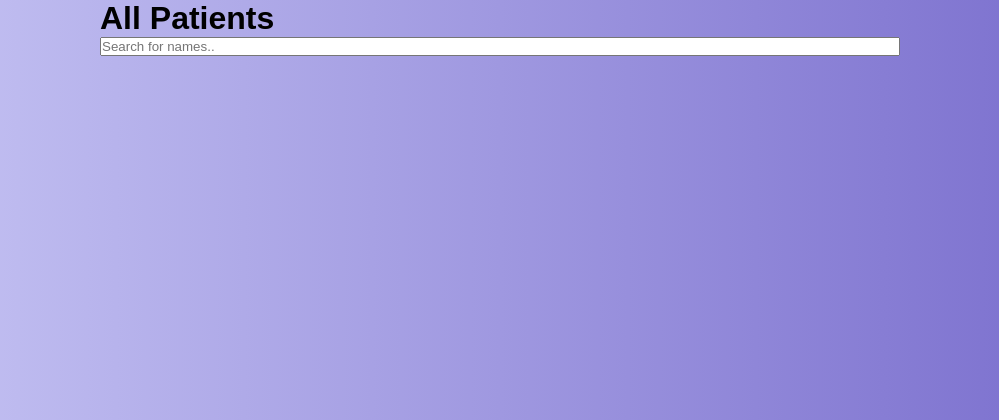
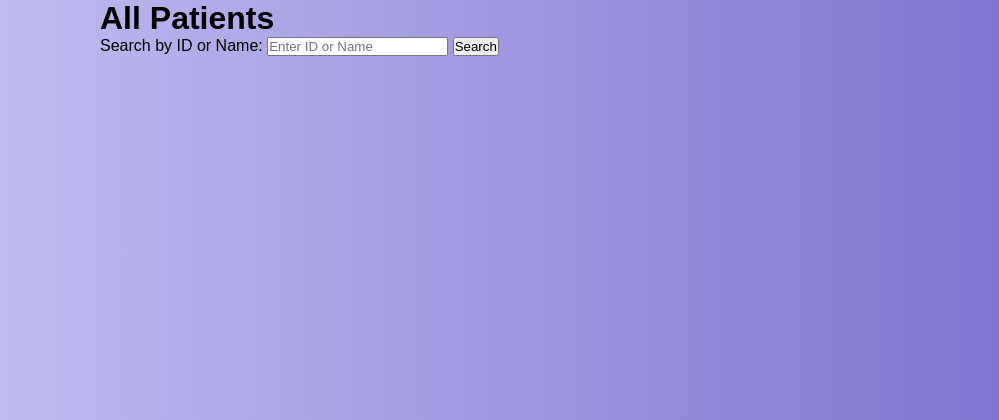
Before and after one commit to yogeshadhe1/hospital_project, a Flask app: template templates/all_patients.html in a window 1280 px wide. Shown: the top 420 px of the page, without its empty margins (140-1139 px from the left). Run offline with Flask 3, Linux system fonts and the light colour scheme; the template is opened without the code that fills it, so the values that code supplies are empty.

Commit message:
Update all_patients.html
updated all_patinet.html page

```diff
--- a/templates/all_patients.html
+++ b/templates/all_patients.html
@@ -21,7 +21,6 @@
             padding: 0;
         }
 
-
         .container {
             display: flex;
             align-items: center;
@@ -36,7 +35,6 @@
             background-color: #C7C5F4;
         }
 
-
         .details {
             width: 80%;
             max-width: 800px;
@@ -44,7 +42,6 @@
             display: flex;
             justify-content: flex-start;
             flex-direction: column;
-            */
         }
 
         #details-table {
@@ -55,13 +52,11 @@
             margin: 20px 0px;
         }
 
-
         #details-table th,
         #details-table td {
             text-align: left;
             padding: 12px;
             font-size: 14px;
-
         }
 
         #details-table tr {
@@ -87,7 +82,12 @@
 <body>
     <div class="details">
         <h1>All Patients</h1>
-        <input type="text" id="myInput" onkeyup="myFunction()" placeholder="Search for names.." title="Type in a name">
+        <!-- Search form for ID or Name -->
+        <form action="{{ url_for('search') }}" method="post">
+            <label for="search_query">Search by ID or Name:</label>
+            <input type="text" name="search_query" id="search_query" placeholder="Enter ID or Name">
+            <button type="submit">Search</button>
+        </form>
         <div class="container">
             <!-- Display patient details in table format -->
             <table border="1" id="details-table">
@@ -142,26 +142,6 @@
             </a>
         </footer>
     </div>
-    <script>
-        function myFunction() {
-            var input, filter, table, tr, td, i, txtValue;
-            input = document.getElementById("myInput");
-            filter = input.value.toUpperCase();
-            table = document.getElementById("details-table");
-            tr = table.getElementsByTagName("tr");
-            for (i = 0; i < tr.length; i++) {
-                td = tr[i].getElementsByTagName("td")[0];
-                if (td) {
-                    txtValue = td.textContent || td.innerText;
-                    if (txtValue.toUpperCase().indexOf(filter) > -1) {
-                        tr[i].style.display = "";
-                    } else {
-                        tr[i].style.display = "none";
-                    }
-                }
-            }
-        }
-    </script>
 </body>
 
 </html>
```
